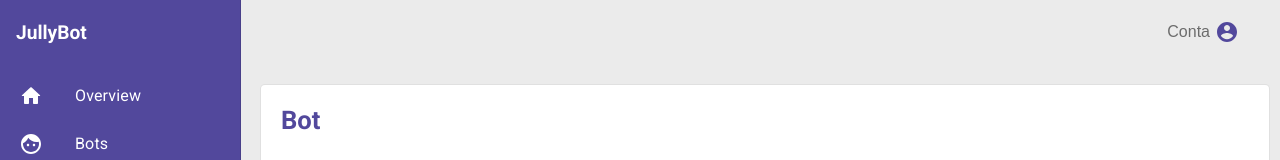
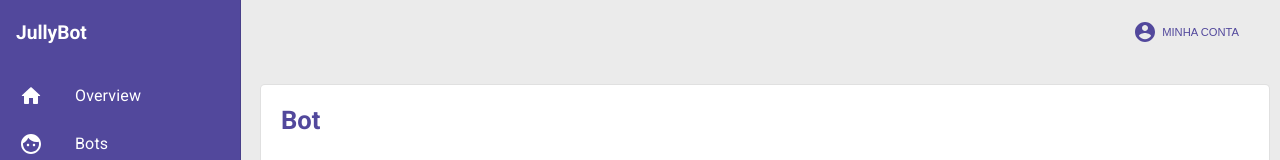
Before and after one commit to lucas-silveira/jully-bot-frontend, a Next.js app: page /bots/1 in a window 1280 px wide. Shown: the top 160 px of the page. Built offline with nearby package versions, Linux system fonts and the light colour scheme; sample sign-in values are in the browser's storage.

Commit message:
refactor: header layout

```diff
--- a/layouts/dashboard/header.tsx
+++ b/layouts/dashboard/header.tsx
@@ -46,7 +46,7 @@
   }, [handleAccountMenuClose, setAuthState, router]);
 
   return (
-    <S.LayoutAppBar>
+    <S.LayoutHeader>
       <Toolbar>
         <IconButton
           color="inherit"
@@ -64,10 +64,10 @@
             aria-haspopup="true"
             onClick={handleAccountMenu}
           >
+            <Icon name="accountCircle" color="#52489C" />
             <Hidden smDown implementation="css">
-              Conta
+              Minha Conta
             </Hidden>
-            <Icon name="accountCircle" color="#52489C" />
           </IconButton>
           <MenuMUI
             id="menu-appbar"
@@ -89,6 +89,6 @@
           </MenuMUI>
         </div>
       </Toolbar>
-    </S.LayoutAppBar>
+    </S.LayoutHeader>
   );
 }
--- a/layouts/dashboard/style.ts
+++ b/layouts/dashboard/style.ts
@@ -25,7 +25,7 @@
   }
 `;
 
-export const LayoutAppBar = styled(AppBarMUI).attrs(() => ({
+export const LayoutHeader = styled(AppBarMUI).attrs(() => ({
   position: 'fixed',
   elevation: 0,
 }))`
@@ -43,7 +43,9 @@
       align-items: center;
 
       button > span > div {
-        font-size: 1rem;
+        color: var(--primary-color);
+        font-size: 0.7rem;
+        text-transform: uppercase;
         margin-right: 5px;
       }
     }
```
